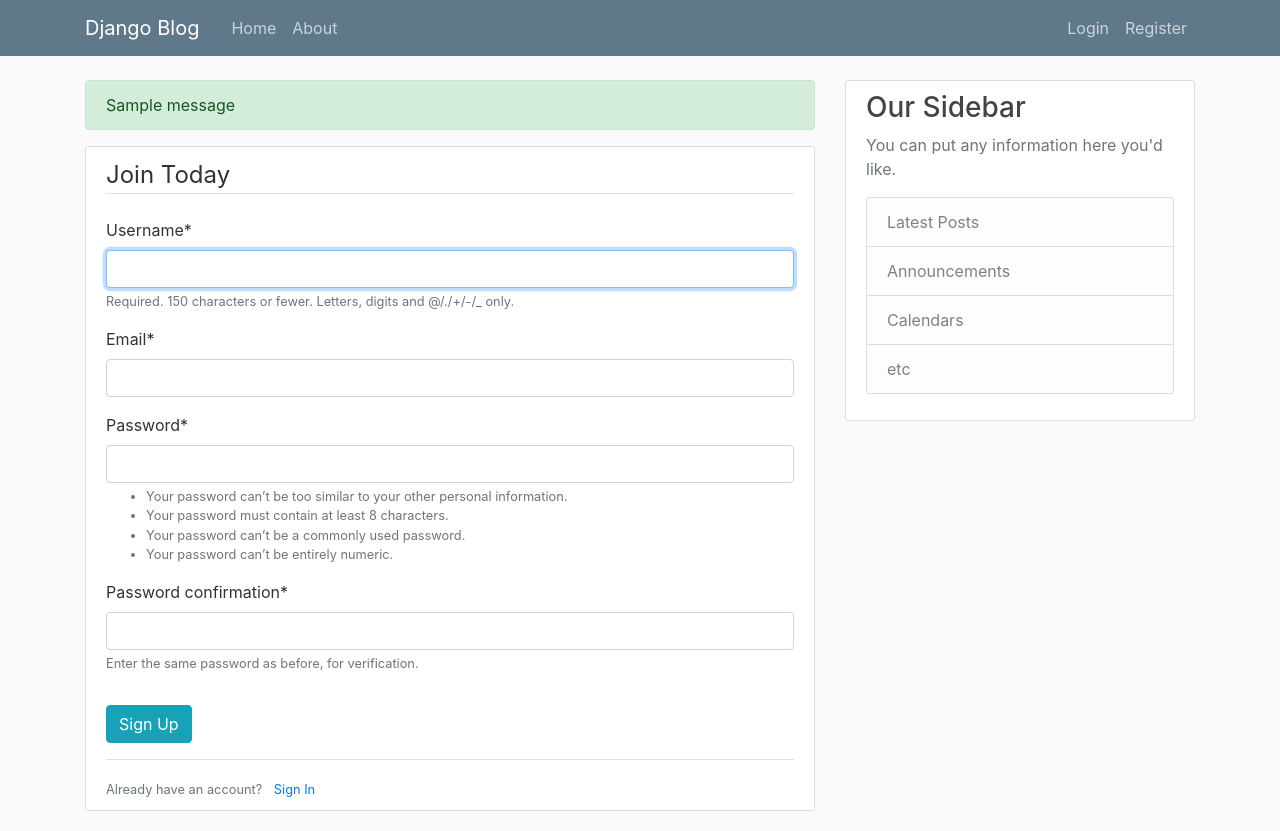
After one commit to m7md3omer/Blog-site, a Django app: template users/templates/users/register.html in a window 1280 px wide. The commit adds this page. Run offline with Django 3.2, Linux system fonts and the light colour scheme; tables that the repository leaves empty hold one stand-in row (values such as "Sample post"); the template is opened without the code that fills it: values that come from a table or form of the project are taken from there, most other values are stand-ins (such as "Sample title", 1, 10 or a date in 2020); one stand-in notice (Sample message) is shown; some libraries are stand-ins or nearby versions.

Commit message:
User registration form and using crispy application to style our form for free with bootstrap4(declared in the settings file)

```diff
--- a/blog/templates/blog/base.html
+++ b/blog/templates/blog/base.html
@@ -33,7 +33,7 @@
             <!-- Navbar Right Side -->
             <div class="navbar-nav">
               <a class="nav-item nav-link" href="#">Login</a>
-              <a class="nav-item nav-link" href="#">Register</a>
+              <a class="nav-item nav-link" href="{% url 'register' %}">Register</a>
             </div>
           </div>
         </div>
@@ -44,6 +44,13 @@
     <main role="main" class="container">
       <div class="row">
         <div class="col-md-8">
+          {% if messages %}
+            {% for message in messages %}
+                <div class="alert alert-{{ message.tags }}">
+                    {{ message }}
+                </div>
+            {% endfor %}
+          {% endif %}
           {% block content %}{% endblock %}
         </div>
         <div class="col-md-4">
--- a/blog_site/settings.py
+++ b/blog_site/settings.py
@@ -31,7 +31,9 @@
 # Application definition
 
 INSTALLED_APPS = [
+    'users.apps.UsersConfig',
     'blog.apps.BlogConfig',
+    'crispy_forms',
     'django.contrib.admin',
     'django.contrib.auth',
     'django.contrib.contenttypes',
@@ -119,3 +121,5 @@
 # https://docs.djangoproject.com/en/2.1/howto/static-files/
 
 STATIC_URL = '/static/'
+# use bootstrap4 for our templates with crispy download via ( pip install django-crispy-forms )
+CRISPY_TEMPLATE_PACK = 'bootstrap4'
--- a/blog_site/urls.py
+++ b/blog_site/urls.py
@@ -1,10 +1,11 @@
 from django.contrib import admin
 from django.urls import path
 from django.urls import include
+from users import views as user_views
 
-app_name = 'blog'
 
 urlpatterns = [
     path('admin/', admin.site.urls),
+    path('register/', user_views.register, name='register'),
     path('', include('blog.urls')),
 ]
--- /dev/null
+++ b/users/forms.py
@@ -0,0 +1,11 @@
+from django.contrib.auth.forms import UserCreationForm
+from django.contrib.auth.models import User
+from django import forms
+
+
+class UserRegisterForm(UserCreationForm):
+    email = forms.EmailField()
+
+    class Meta:
+        model = User
+        fields = ['username', 'email', 'password1', 'password2']
--- /dev/null
+++ b/users/templates/users/register.html
@@ -0,0 +1,21 @@
+{% extends 'blog\base.html' %}
+{% load crispy_forms_tags %}
+{% block content %}
+    <div class="content-section">
+        <form method="post">
+            {% csrf_token %}
+            <fieldset class="form-group">
+                <legend class="border-bottom mb-4">Join Today</legend>
+                {{ form|crispy }}
+            </fieldset>
+            <div class="form-group">
+                <button class="btn btn-info" type="submit">Sign Up</button>
+            </div>
+        </form>
+        <div class="border-top pt-3">
+            <small class="text-muted">
+                Already have an account? <a class="ml-2" href="#">Sign In</a>
+            </small>
+        </div>
+    </div>
+{% endblock content %}
```
